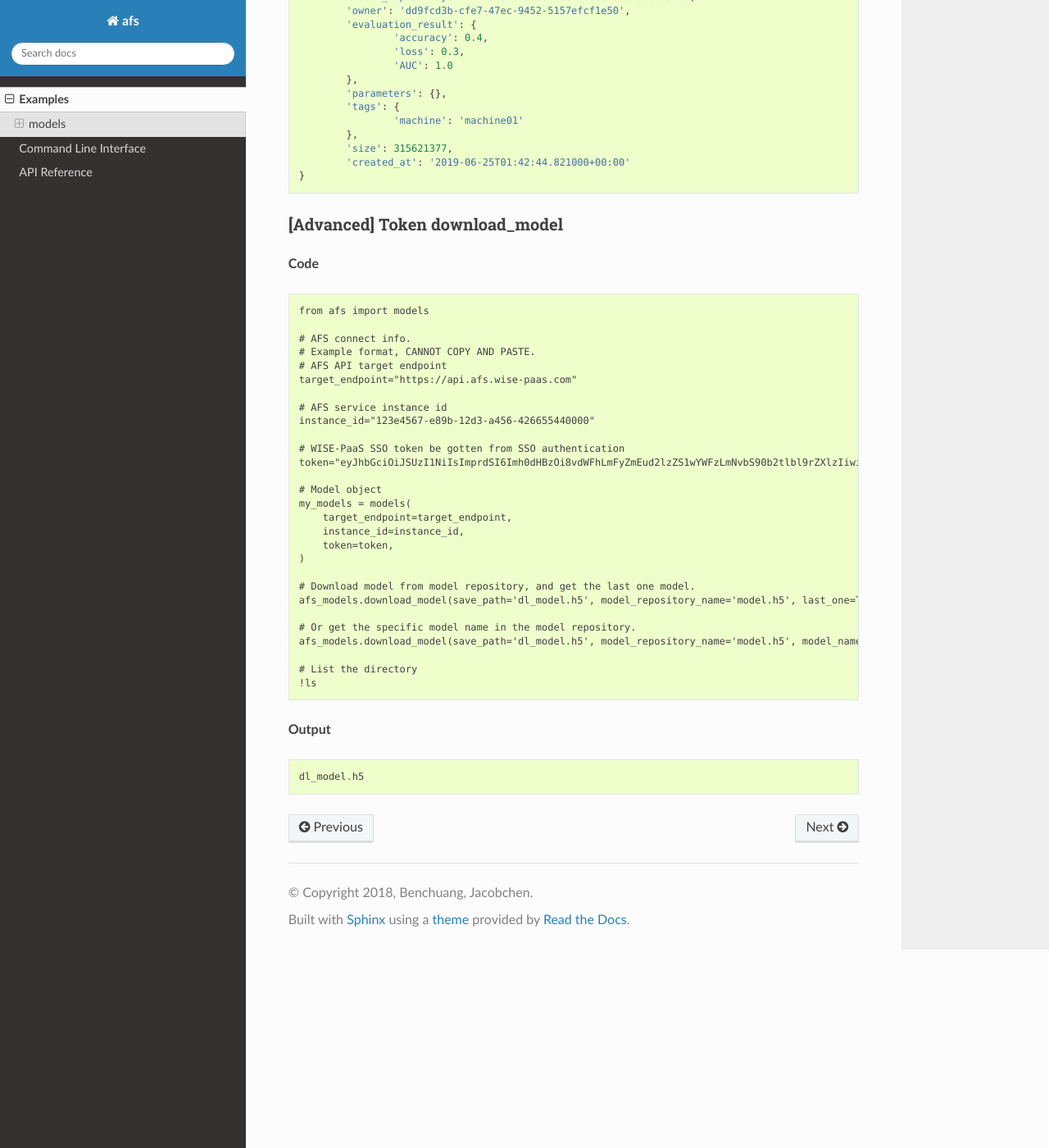
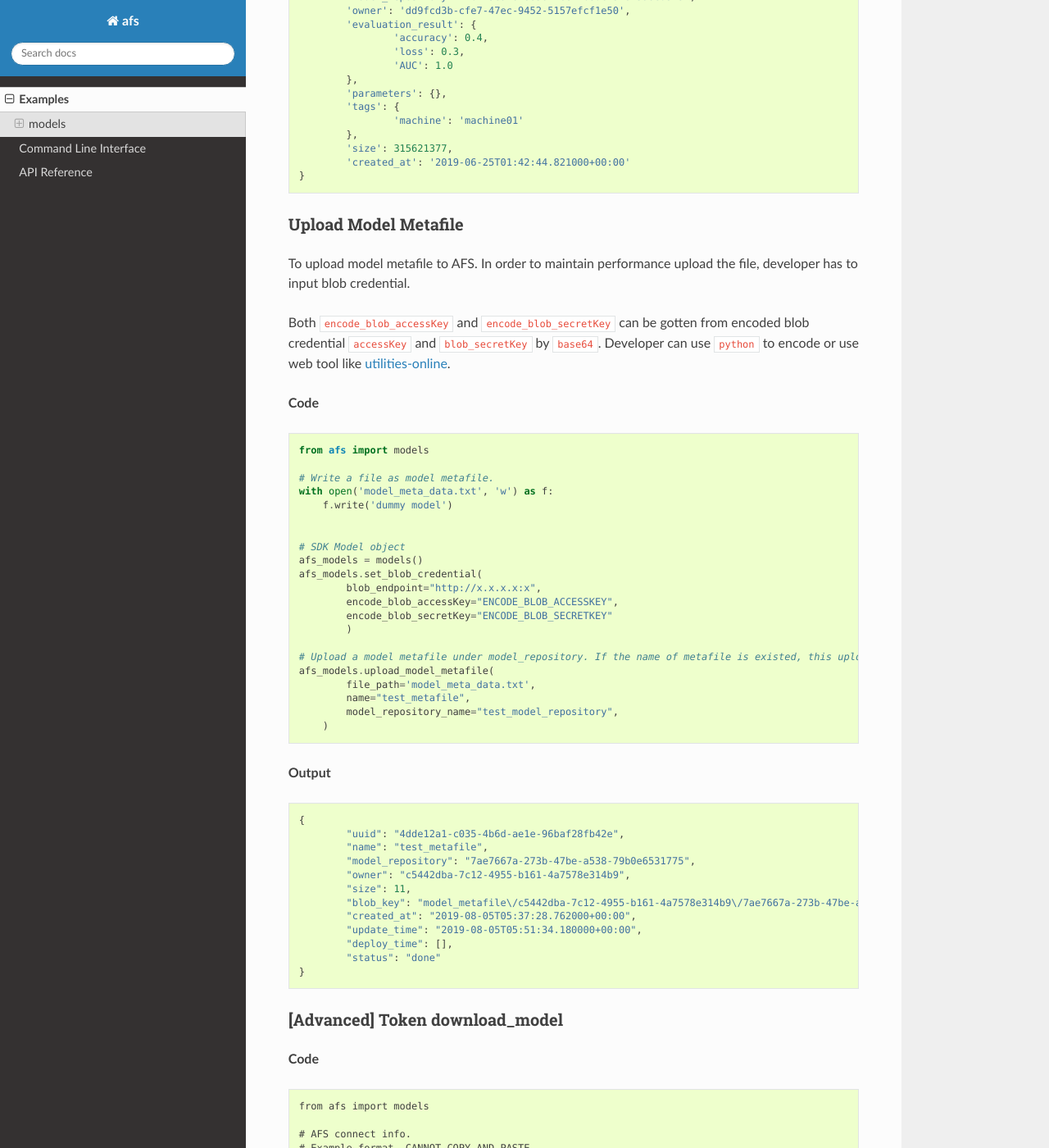
Before and after one commit to WISE-AIFS/afs2-model, a Sphinx documentation site: the page built from docs/Examples.md, in a window 1280 px wide and 1400 px high, scrolled down 3183 px. Shown: the whole window at 82% size. Built offline with Sphinx 7.4.7 and the Read the Docs theme 2.0.0, drawn with Linux system fonts in a browser that asks for light colours.

Commit message:
Update model metafile example

````diff
--- a/docs/Examples.md
+++ b/docs/Examples.md
@@ -181,6 +181,54 @@ afs_models.upload_model(
 ```
 
 
+### Upload Model Metafile
+To upload model metafile to AFS. In order to maintain performance upload the file, developer has to input blob credential.
+
+Both `encode_blob_accessKey` and `encode_blob_secretKey` can be gotten from encoded blob credential `accessKey` and `blob_secretKey` by `base64`. Developer can use `python` to encode or use web tool like [utilities-online](http://www.utilities-online.info/base64/#.XRG3H9MzbOQ).
+
+
+**Code**
+```
+from afs import models
+
+# Write a file as model metafile.
+with open('model_meta_data.txt', 'w') as f:
+    f.write('dummy model')
+
+
+# SDK Model object
+afs_models = models()
+afs_models.set_blob_credential(
+	blob_endpoint="http://x.x.x.x:x",
+	encode_blob_accessKey="ENCODE_BLOB_ACCESSKEY",
+	encode_blob_secretKey="ENCODE_BLOB_SECRETKEY"
+	)
+
+# Upload a model metafile under model_repository. If the name of metafile is existed, this upload will overwrite.
+afs_models.upload_model_metafile(
+        file_path='model_meta_data.txt',
+        name="test_metafile",
+        model_repository_name="test_model_repository",
+    )
+```
+
+**Output**
+```
+{
+	"uuid": "4dde12a1-c035-4b6d-ae1e-96baf28fb42e",
+	"name": "test_metafile",
+	"model_repository": "7ae7667a-273b-47be-a538-79b0e6531775",
+	"owner": "c5442dba-7c12-4955-b161-4a7578e314b9",
+	"size": 11,
+	"blob_key": "model_metafile\/c5442dba-7c12-4955-b161-4a7578e314b9\/7ae7667a-273b-47be-a538-79b0e6531775\/4dde12a1-c035-4b6d-ae1e-96baf28fb42e",
+	"created_at": "2019-08-05T05:37:28.762000+00:00",
+	"update_time": "2019-08-05T05:51:34.180000+00:00",
+	"deploy_time": [],
+	"status": "done"
+}
+```
+
+
 ### [Advanced] Token download_model
 
 
````
